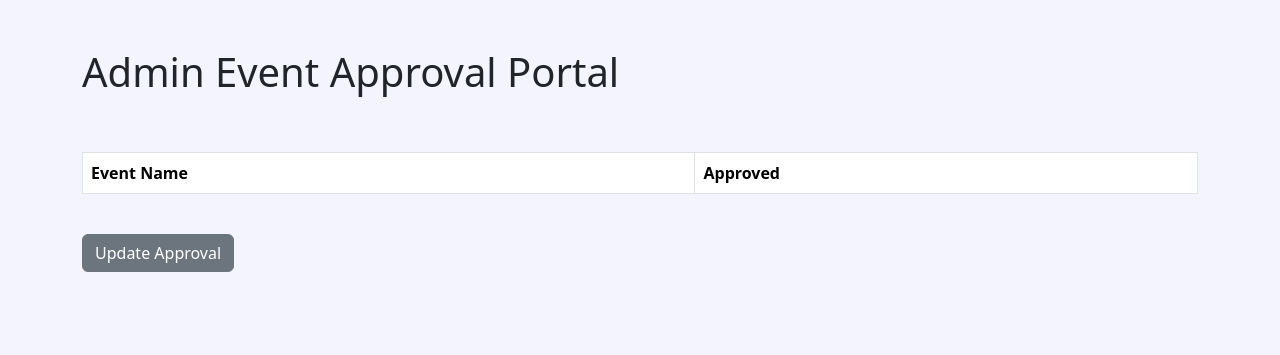
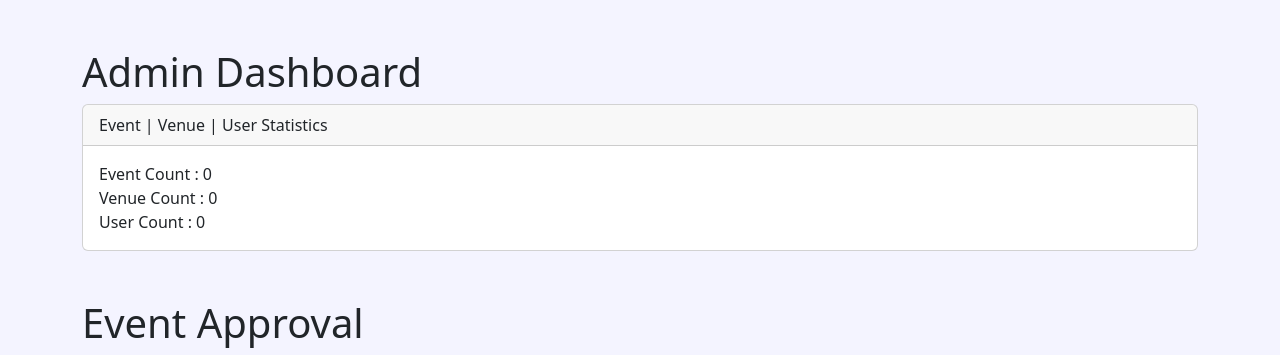
Before and after one commit to Naman-Agarwal1608/EventManagement, a Django app: page /admin_approval in a window 1280 px wide. Shown: the part 56-411 px from the top of the page. Run offline with Django 4.2, Linux system fonts and the light colour scheme; the visitor is signed in with stand-in values (Sample User, id 1); data comes from the database, SQL or seed files in the repository; data that the repository does not hold is empty.

Commit message:
Added statistics on admin page

```diff
--- a/club/events/templates/events/admin_approval.html
+++ b/club/events/templates/events/admin_approval.html
@@ -1,8 +1,20 @@
 {% extends 'events/base.html' %}
 
 {% block content %}
-<h1> Admin Event Approval Portal</h1>
-<br /><br />
+<h1> Admin Dashboard</h1>
+<div class="card">
+    <div class="card-header">
+        Event | Venue | User Statistics
+    </div>
+    <div class="card-body">
+        Event Count : {{ event_count }} <br />
+        Venue Count : {{ venue_count }} <br />
+        User Count : {{ user_count }} <br />
+    </div>
+</div>
+<br /> <br />
+<h1> Event Approval</h1>
+
 
 <form action="" method="POST">
     {% csrf_token %}
--- a/club/events/views.py
+++ b/club/events/views.py
@@ -252,6 +252,11 @@ def search_events(request):
 
 
 def admin_approval(request):
+    # Get counts
+    event_count = Event.objects.count()
+    venue_count = Venue.objects.count()
+    user_count = User.objects.count()
+
     event_list = Event.objects.order_by('-event_date')
     if request.user.is_superuser:
         if request.method == 'POST':
@@ -264,7 +269,11 @@ def admin_approval(request):
             messages.success(request, "Event's status has been updated !")
             return redirect('list_events')
         else:
-            return render(request, 'events/admin_approval.html', {'event_list': event_list})
+            return render(request, 'events/admin_approval.html',
+                          {'event_list': event_list,
+                           "event_count": event_count,
+                           "venue_count": venue_count,
+                           "user_count": user_count})
     else:
         messages.warning(
             request, "You are not allowed to access this page !!!")
```
